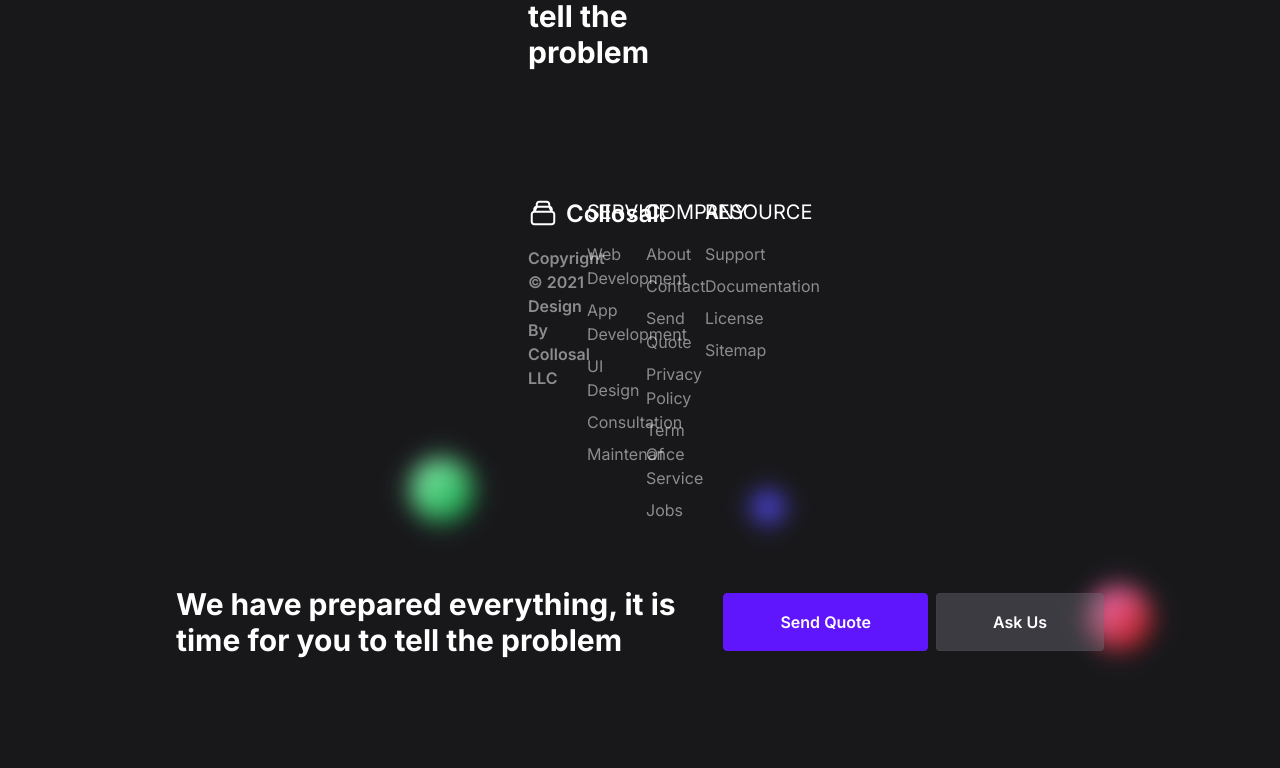
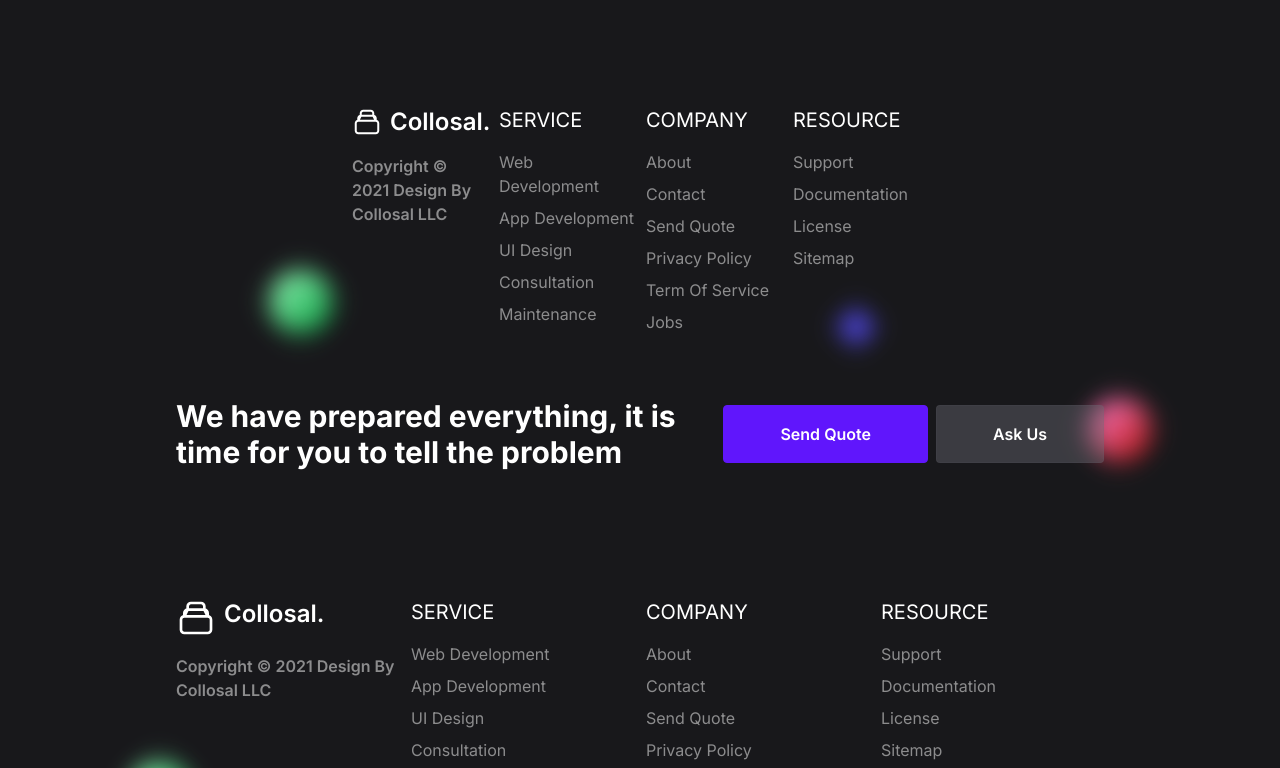
Before and after one commit to yorisofficial/collosal-dev, a Next.js app: page /work in a window 1280 px wide. Shown: the part 912-1680 px from the top of the page. Built offline with nearby package versions, Linux system fonts and the light colour scheme.

Commit message:
Fix card reviews

```diff
--- a/src/app/components/Footer.tsx
+++ b/src/app/components/Footer.tsx
@@ -1,6 +1,7 @@
 import Link from "next/link";
 import React from "react";
 import Button from "./Button";
+import Image from "next/image";
 
 const Footer = () => {
   return (
@@ -32,21 +33,13 @@ const Footer = () => {
       <div className="grid h-full w-full grid-cols-2 gap-6 text-white/50 md:grid-cols-3 xl:grid-cols-4 xl:gap-3">
         <div className="content-footer brand-footer col-span-2 flex w-full flex-col items-start justify-start md:col-span-3 xl:col-span-1">
           <div className="flex gap-2">
-            <svg
-              xmlns="http://www.w3.org/2000/svg"
-              width="30"
-              height="30"
-              viewBox="0 0 30 30"
-              fill="none"
-            >
-              <path
-                d="M23.75 13.75H6.25M23.75 13.75C24.413 13.75 25.0489 14.0134 25.5178 14.4822C25.9866 14.9511 26.25 15.587 26.25 16.25V23.75C26.25 24.413 25.9866 25.0489 25.5178 25.5178C25.0489 25.9866 24.413 26.25 23.75 26.25H6.25C5.58696 26.25 4.95107 25.9866 4.48223 25.5178C4.01339 25.0489 3.75 24.413 3.75 23.75V16.25C3.75 15.587 4.01339 14.9511 4.48223 14.4822C4.95107 14.0134 5.58696 13.75 6.25 13.75M23.75 13.75V11.25C23.75 10.587 23.4866 9.95107 23.0178 9.48223C22.5489 9.01339 21.913 8.75 21.25 8.75M23.75 13.75L21.25 8.75M6.25 13.75V11.25C6.25 10.587 6.51339 9.95107 6.98223 9.48223C7.45107 9.01339 8.08696 8.75 8.75 8.75M6.25 13.75L8.75 8.75M21.25 8.75V6.25C21.25 5.58696 20.9866 4.95107 20.5178 4.48223C20.0489 4.01339 19.413 3.75 18.75 3.75H11.25C10.587 3.75 9.95107 4.01339 9.48223 4.48223C9.01339 4.95107 8.75 5.58696 8.75 6.25V8.75M21.25 8.75H8.75"
-                stroke="white"
-                stroke-width="2"
-                stroke-linecap="round"
-                stroke-linejoin="round"
-              />
-            </svg>
+            <Image
+              src="/image/footer/CollectionOutline.svg"
+              width={40}
+              height={40}
+              className=""
+              alt="logo"
+            />
             <h1 className="text-2xl font-semibold text-white">Collosal.</h1>
           </div>
           <p className="mt-4 font-semibold">
--- a/src/app/components/Navbar.tsx
+++ b/src/app/components/Navbar.tsx
@@ -99,7 +99,7 @@ const Navbar = () => {
             ))}
           </ul>
         </div>
-        <div className="cta-button hidden xl:block">
+        <div className="cta-button mt-4 hidden xl:block">
           <Button variant="secondary" size="large">
             Contact
           </Button>
--- a/src/app/layout.tsx
+++ b/src/app/layout.tsx
@@ -20,7 +20,7 @@ export default function RootLayout({
     <html lang="en" className="scroll-smooth">
       <body className={inter.className}>
         <Navbar />
-        <main className="px-4 md:px-16 xl:px-44">{children}</main>
+        <main className="">{children}</main>
         <Footer />
       </body>
     </html>
--- a/src/app/page.tsx
+++ b/src/app/page.tsx
@@ -41,12 +41,12 @@ export default function Home() {
         "After the work is complete, we will send the project and all its assets to you.",
     },
   ];
-  const user = USERS_REVIEW;
+  const users = USERS_REVIEW;
   const imgSponsor = IMAGES_SPONSORS;
   const pristList = PRICELIST;
   return (
     <div className="flex h-full w-full flex-col items-center justify-center gap-16 py-4 xl:gap-32">
-      <div className="hero-section relative mt-24 flex h-full w-full items-center justify-center">
+      <div className="hero-section relative mt-24 flex h-full w-full items-center justify-center px-4 md:px-16 xl:px-44">
         <div className="z-10 flex h-full w-full flex-col items-center justify-center gap-4">
           <span className="font-semibold text-[#16FCD2]">
             CLIENT-DEVELOPMENT DRIVEN
@@ -76,7 +76,7 @@ export default function Home() {
           <div className="-top-1/5 absolute right-0 z-10 h-32 w-32 -translate-y-1/4 rounded-full bg-pink-600 xl:h-[700px] xl:w-[700px]"></div>
         </div>
       </div>
-      <div className="feature-card relative grid h-full w-full grid-cols-1 items-center justify-center gap-4 md:grid-cols-3 xl:gap-8">
+      <div className="feature-card-section relative grid h-full w-full grid-cols-1 items-center justify-center gap-4 px-4 md:grid-cols-3 md:px-16 xl:gap-8 xl:px-44">
         {cardItems.map((item, index) => (
           <div
             key={index}
@@ -94,7 +94,7 @@ export default function Home() {
           </div>
         ))}
       </div>
-      <div className="logo-group relative flex h-full w-full items-center justify-center gap-8">
+      <div className="logo-group-section relative flex h-full w-full items-center justify-center gap-8 px-4 md:px-16 xl:px-44">
         <div className=" flex w-full flex-wrap items-center justify-center gap-8">
           {imgSponsor.map((item, index) => (
             <Image
@@ -108,7 +108,7 @@ export default function Home() {
           ))}
         </div>
       </div>
-      <div className="how-work-section relative grid h-full w-full grid-cols-1 items-center justify-center xl:grid-cols-2">
+      <div className="how-work-section relative grid h-full w-full grid-cols-1 items-center justify-center px-4 md:px-16 xl:grid-cols-2 xl:px-44">
         <div className="header-content relative">
           <div className="z-10 flex h-full w-full items-center justify-center">
             <h1 className="text-3xl font-semibold text-white">
@@ -141,7 +141,7 @@ export default function Home() {
           </p>
         </div>
       </div>
-      <div className="project-section flex h-full w-full flex-col gap-20">
+      <div className="project-section flex h-full w-full flex-col gap-20 px-4 md:px-16 xl:px-44">
         <div className="header-content relative flex h-full w-full flex-col items-center justify-center">
           <p className="w-full text-center font-semibold text-[#16FCD2]">
             PROJECTS
@@ -194,14 +194,14 @@ export default function Home() {
           </div>
         </div>
       </div>
-      <div className="pricing-section flex h-full w-full flex-col items-center justify-center gap-16 rounded-xl bg-[#221048] px-3 py-8 xl:h-[900px] xl:gap-20 xl:px-8">
+      <div className="pricing-section  flex h-full w-full flex-col items-center justify-center gap-16 rounded-xl bg-[#221048] px-4 py-8 md:px-16 xl:h-[900px] xl:gap-20 xl:px-8">
         <div className="header-content w-ful flex flex-col items-center justify-center">
           <p className="uppercase text-[#16FCD2]">GET STARTED</p>
           <h1 className="w-full text-center text-4xl font-semibold xl:w-[500px]">
             What do you need? Choose a service that can help you
           </h1>
         </div>
-        <div className="body-content grid w-full grid-cols-1 gap-4 md:grid-cols-3 xl:w-fit">
+        <div className="body-content grid w-full grid-cols-1 gap-4 md:grid-cols-3 xl:w-full">
           {pristList.map((item, index) => (
             <div
               key={item.id}
@@ -247,7 +247,7 @@ export default function Home() {
           ))}
         </div>
       </div>
-      <div className="our-reviews relative h-full w-full">
+      <div className="our-reviews-section relative h-full w-full px-4 md:px-16 xl:px-44">
         <div className="absolute left-0 top-0 flex h-full w-full items-center justify-between opacity-10 blur-3xl filter">
           <div className="h-[500px] w-[700px] rounded-full bg-yellow-500"></div>
           <div className="h-[500px] w-[700px] rounded-full bg-teal-500"></div>
@@ -279,7 +279,7 @@ export default function Home() {
         >
           <ButtonSwiper />
 
-          {user.map((item) => (
+          {users.map((item) => (
             <SwiperSlide key={item.id} className="py-12">
               <div
                 className={`flex h-[450px] w-full flex-col items-center justify-center gap-4 rounded-md bg-white/10 bg-opacity-40 backdrop-blur-md ${
@@ -300,7 +300,7 @@ export default function Home() {
                     <IconQuotes size={20} />
                   </div>
                 </div>
-                <div className="flex w-full flex-col items-center justify-center gap-8">
+                <div className="flex w-full flex-col items-center justify-center gap-8 px-2">
                   <div className="w-full text-center">
                     <h1 className="text-xl font-semibold">{item.name}</h1>
                     <p className="">{item.title}</p>
```
Also changed, not shown: constants/index.ts (indentation only), public/image/footer/CollectionOutline.svg (added), src/app/components/Cardswiper.tsx (deleted).
